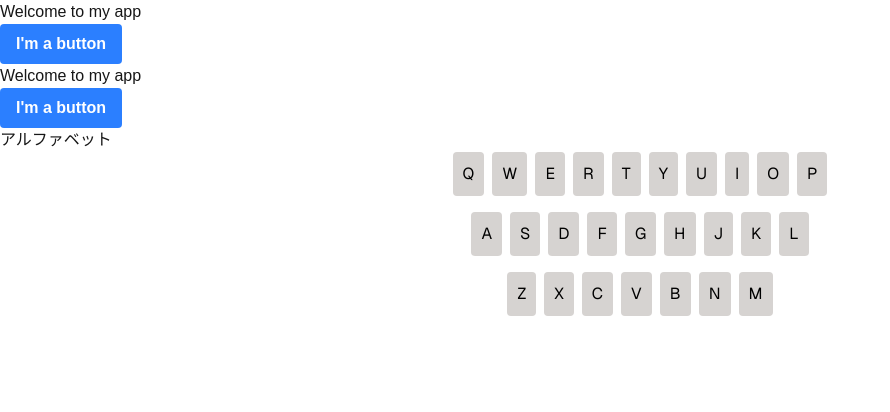
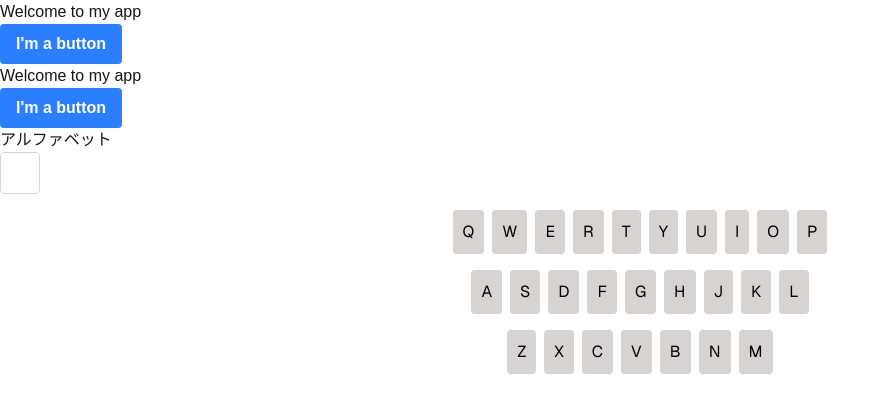
Before and after one commit to taminororo/wordle, a Next.js app: page / in a window 1280 px wide. Shown: the top 412 px of the page, without its empty margins (0-890 px from the left). Built offline with nearby package versions, Linux system fonts and the light colour scheme.

Commit message:
[add]<input>コンポーネントを使ってテキストボックスを作ることを決定

```diff
--- a/src/app/page.tsx
+++ b/src/app/page.tsx
@@ -12,6 +12,10 @@ export default function MyApp() {
       <h1>アルファベット</h1>
       {/*<div className="grid grid-cols-2 gap-2.5">*/}
       {/*<div className="grid grid-cols-2 gap-8">*/}
+      <div>
+        <input type="text" className="border border-gray-300 rounded p-2 mb-4 w-10"/>
+      </div>
+
       <div className="flex justify-center">
           <div className="grid grid-flow-col auto-cols-max gap-2 mb-4">
             <AlphabetButton label="Q"/>
```
